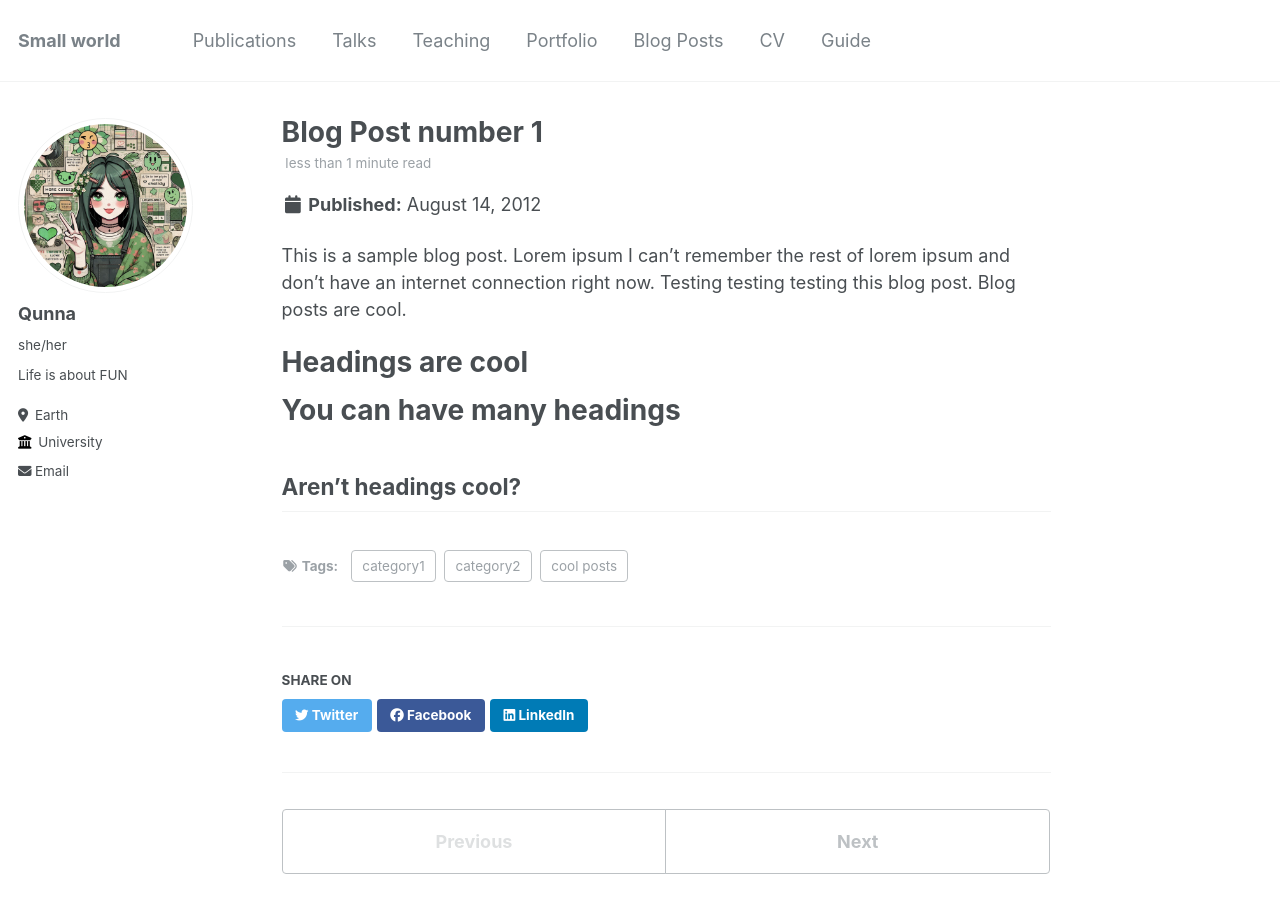
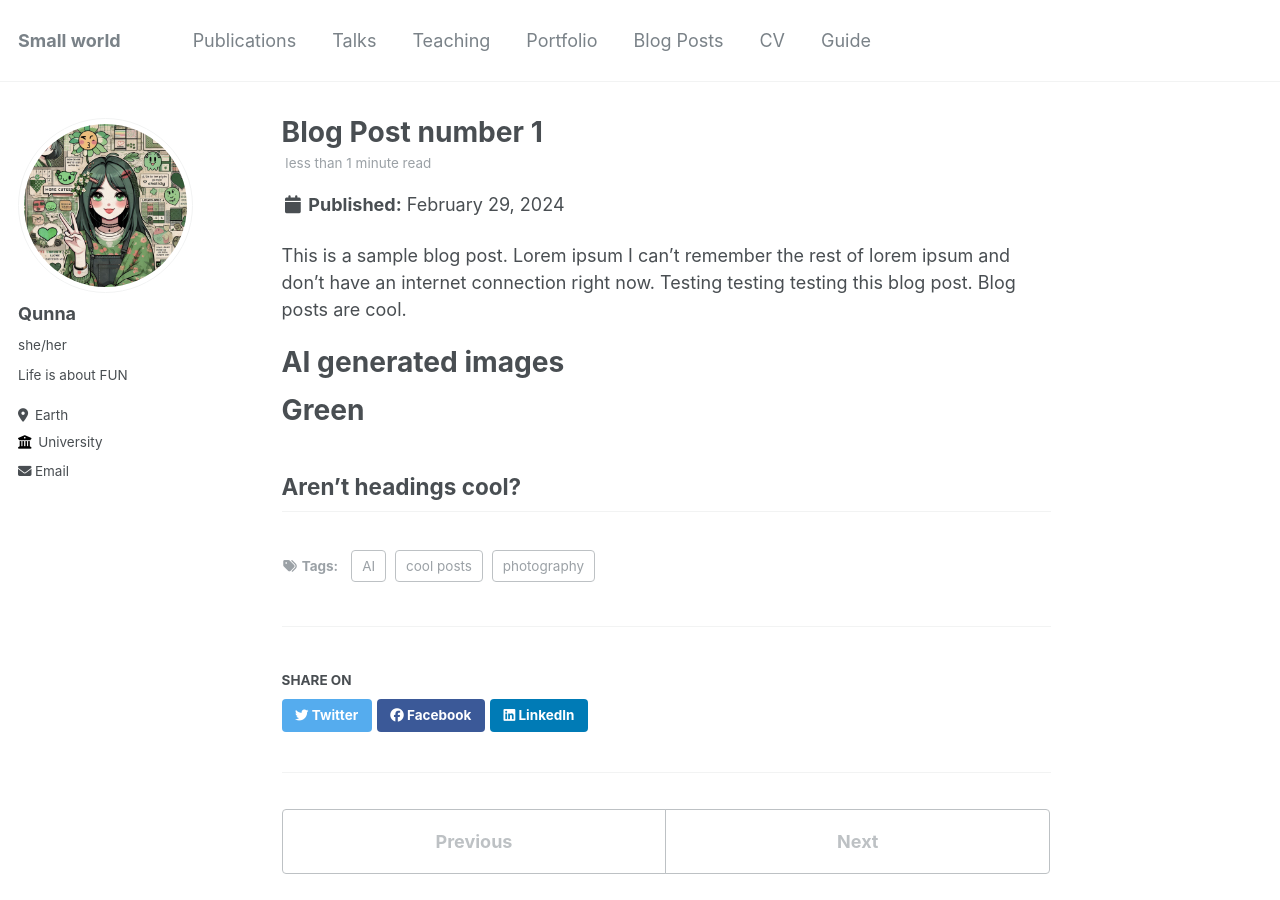
Before and after one commit to Qunna/Q, a Jekyll site: the page built from _posts/2012-08-14-blog-post-1.md, in a window 1280 px wide and 900 px high. Built offline with Jekyll 4.4.1, drawn with Linux system fonts in a browser that asks for light colours.

Commit message:
Update 2012-08-14-blog-post-1.md

```diff
--- a/_posts/2012-08-14-blog-post-1.md
+++ b/_posts/2012-08-14-blog-post-1.md
@@ -1,19 +1,19 @@
 ---
 title: 'Blog Post number 1'
-date: 2012-08-14
-permalink: /posts/2012/08/blog-post-1/
+date: 2024-02-29
+permalink: /posts/2024/02/blog-post-1/
 tags:
   - cool posts
-  - category1
-  - category2
+  - photography
+  - AI
 ---
 
 This is a sample blog post. Lorem ipsum I can't remember the rest of lorem ipsum and don't have an internet connection right now. Testing testing testing this blog post. Blog posts are cool.
 
-Headings are cool
+AI generated images
 ======
 
-You can have many headings
+Green
 ======
 
 Aren't headings cool?
```
